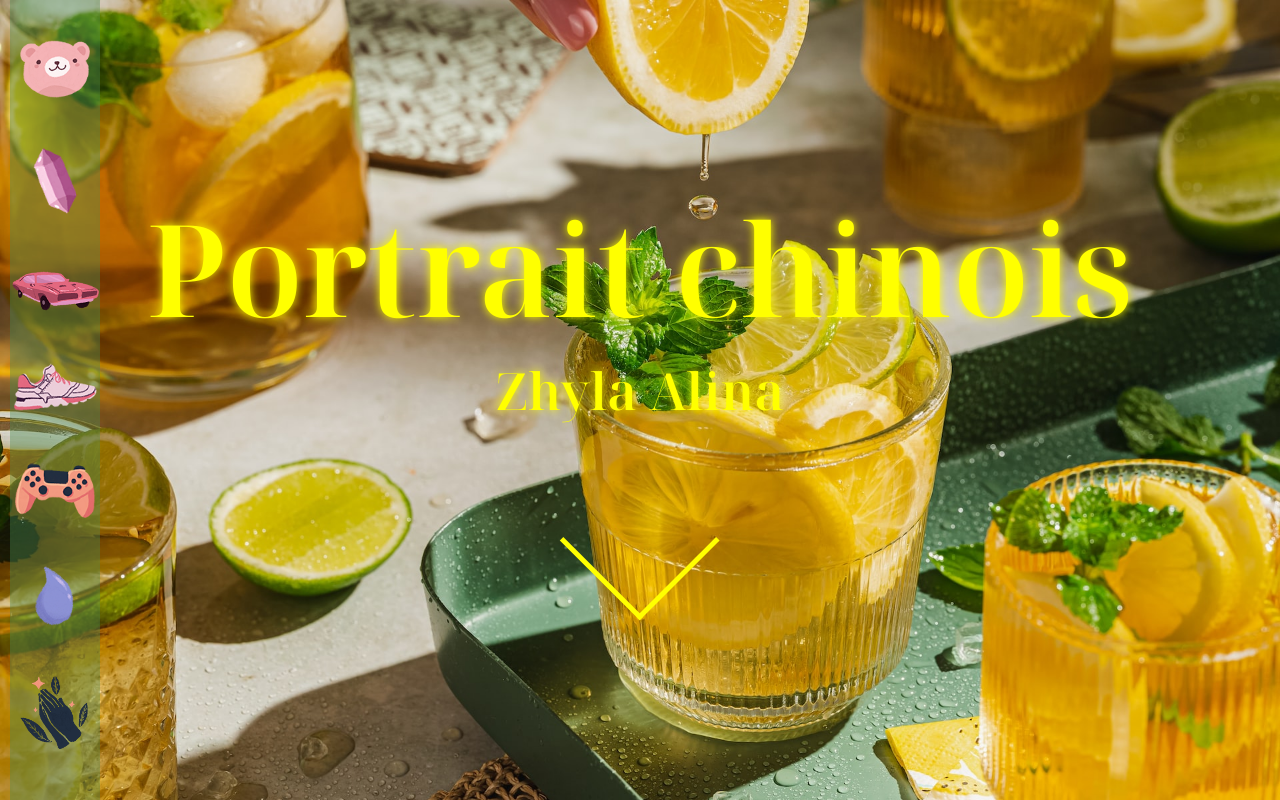
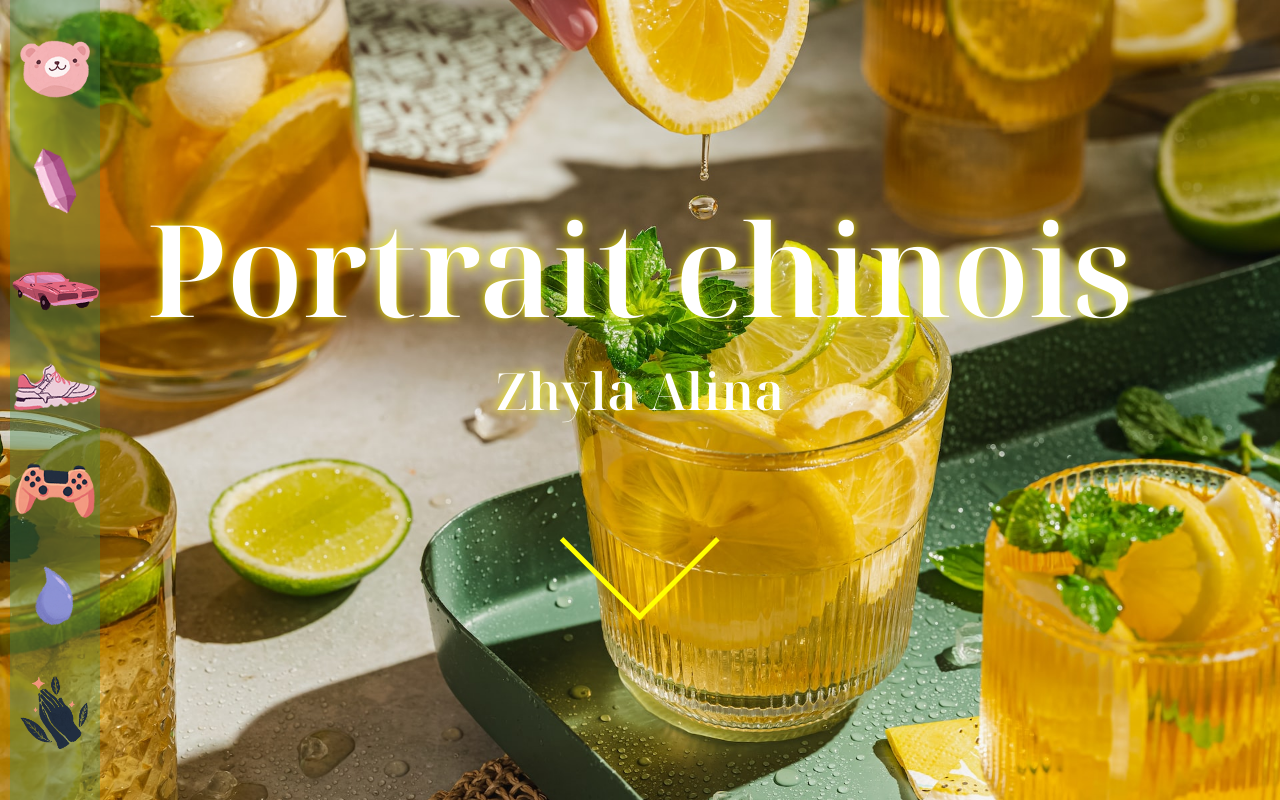
Before and after one commit to Aliloa/portrait-chinoi, a plain HTML site: page index.html in a window 1280 px wide. Shown: the part 8-808 px from the top of the page. Drawn offline with Linux system fonts and the light colour scheme; a web font is replaced by a local one.

Commit message:
Update styles.css

```diff
--- a/styles.css
+++ b/styles.css
@@ -9,7 +9,6 @@ body{
     margin-left: auto;
     margin-right: auto;
 	align-items: center;
-	background-image: url(Images/Arriere-Plan.png);
 	background-size: cover;
 	background-attachment: fixed;
 	background-position: center -100px;
@@ -26,7 +25,7 @@ body{
 	}
 	h1 {
 		font-family: 'Noto Serif Display', sans-serif;
-		color: yellow;
+		color: white;
 		font-size: 10vw;
 		margin: auto;
 		text-shadow: 0 0 10px yellow;
@@ -34,7 +33,7 @@ body{
 	}
 	h3 {
 		font-family: 'Noto Serif Display', sans-serif;
-		color: yellow;
+		color: white;
 		font-size: 4vw;
 		margin: auto;
 		text-shadow: 0 0 10px yellow;
```
